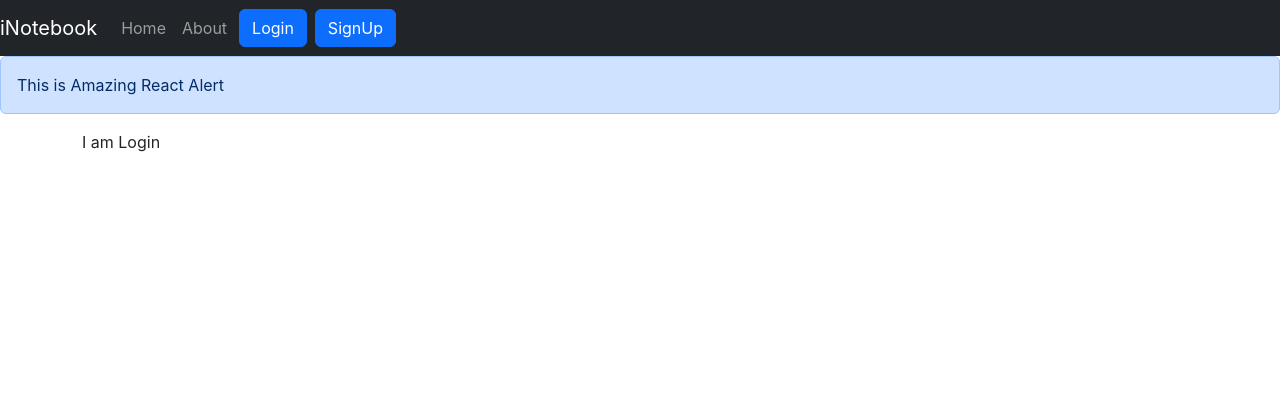
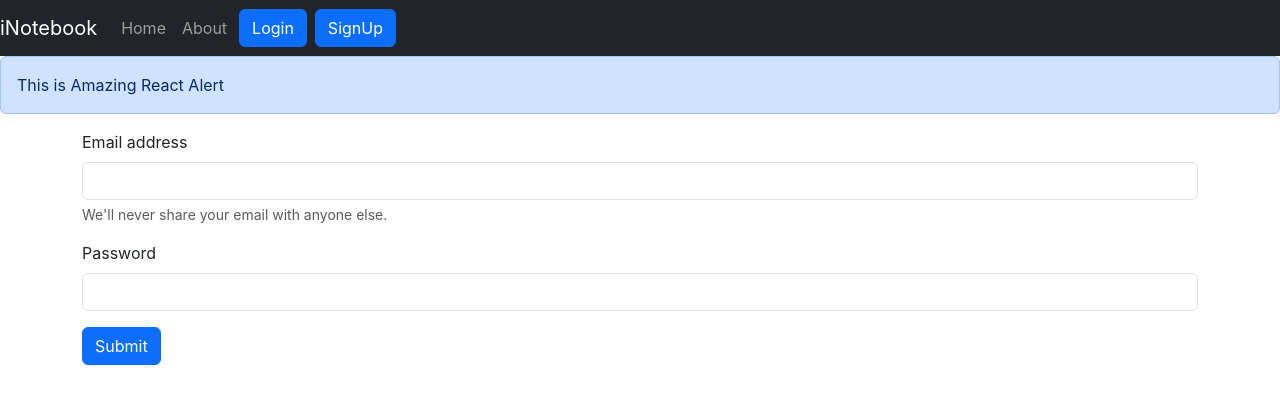
Before and after one commit to Tayyab-103/React.js_CWH_78, a React (Create React App) app in the folder inotebook/: page /login in a window 1280 px wide. Shown: the top 404 px of the page. Built offline with nearby package versions, Linux system fonts and the light colour scheme.

Commit message:
L-69 Adding Login Component to iNotebook

```diff
--- a/inotebook/src/components/Login.js
+++ b/inotebook/src/components/Login.js
@@ -1,9 +1,81 @@
-import React from 'react'
+import React, { useState } from "react";
+import { useNavigate } from "react-router-dom";
 
 const Login = () => {
+
+  const [credentials,setCredentials] = useState({email: "", password:""})
+  const navigate = useNavigate();
+
+  const handleSubmit = async (e) => {
+    e.preventDefault();
+    const response = await fetch(`http://localhost:5000/api/auth/login`, {
+      method: "POST",
+      headers: {
+        "Content-Type": "application/json",
+      },
+      body: JSON.stringify({ email: credentials.email, password: credentials.password}),
+    });
+
+    const json = await response.json();
+    console.log("Json CONCOLE", json)
+    if(json.success){
+      //save the auth token and redirect
+      localStorage.setItem('token', json.authtoken);
+      navigate("/");
+
+    }
+    else{
+      alert("Please try to login with correct credentials")
+    }
+  };
+
+
+  const onChange = (e) => {
+    setCredentials({ ...credentials, [e.target.name]: e.target.value });
+  };
   return (
-    <div>I am Login</div>
-  )
-}
+    <div>
+      <form onSubmit={handleSubmit}>
+        <div className="mb-3">
+          <label htmlFor="email" className="form-label">
+            Email address
+          </label>
+          <input
+            type="email"
+            className="form-control"
+            id="email"
+            name="email"
+            aria-describedby="emailHelp"
+            value={credentials.email}
+            onChange={onChange}
+          />
+          <div id="emailHelp" className="form-text">
+            We'll never share your email with anyone else.
+          </div>
+        </div>
+        <div className="mb-3">
+          <label htmlFor="password" className="form-label">
+            Password
+          </label>
+          <input
+            type="password"
+            className="form-control"
+            id="password"
+            name="password"
+            value={credentials.password}
+            onChange={onChange}
+          />
+        </div>
+        <button
+          type="submit"
+          className="btn btn-primary"
 
-export default Login
+        >
+          Submit
+        </button>
+      </form>
+    </div>
+  );
+};
+
+export default Login;
```
Also changed, not shown: 1 other file (tests, documents, lock files or other folders).
